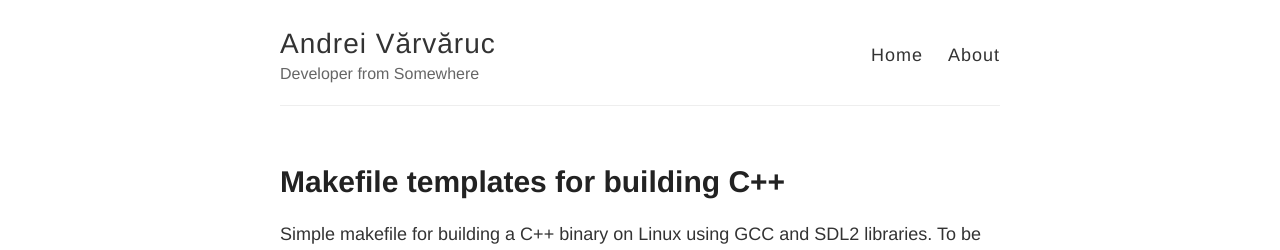
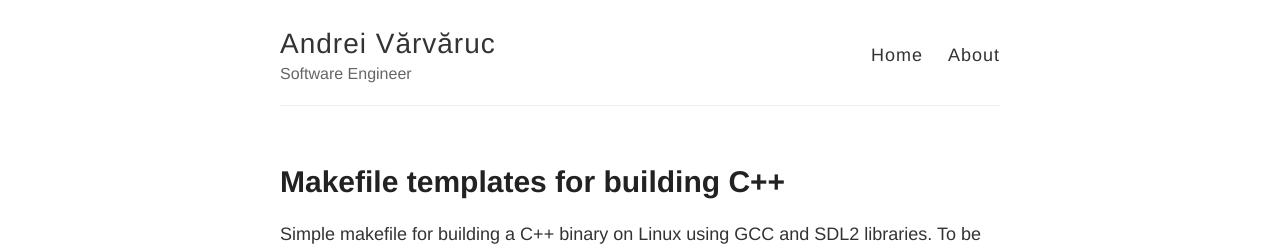
Before and after one commit to varvaruc/varvaruc.github.io, a Jekyll site: the page built from index.html, in a window 1280 px wide. Shown: the top 250 px of the page. Built offline with Jekyll 4.4.1, drawn with Linux system fonts in a browser that asks for light colours.

Commit message:
Update _config.yml

```diff
--- a/_config.yml
+++ b/_config.yml
@@ -6,7 +6,7 @@
 name: Andrei Vărvăruc
 
 # Short bio or description (displayed in the header)
-description: Developer from Somewhere
+description: Software Engineer
 
 # URL of your avatar or profile pic (you could use your GitHub profile pic)
 avatar: https://raw.githubusercontent.com/barryclark/jekyll-now/master/images/jekyll-logo.png
```
